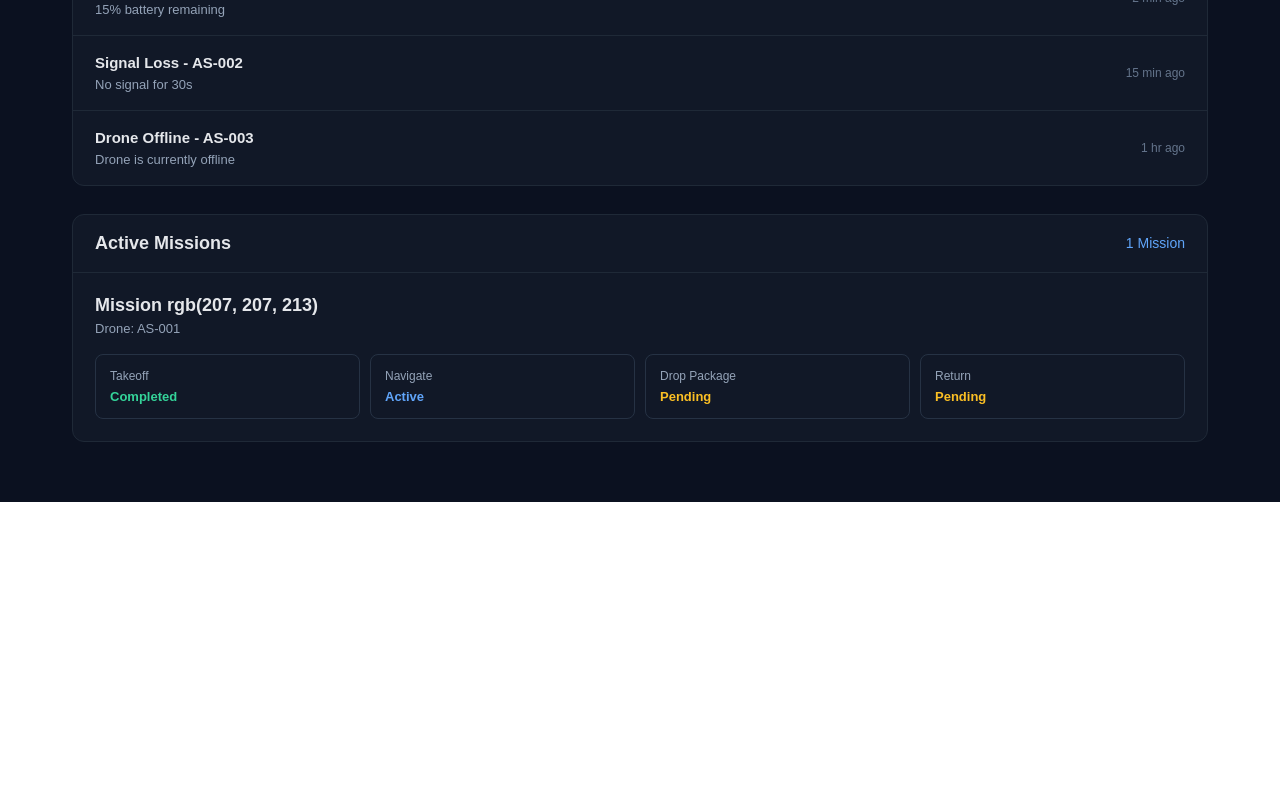
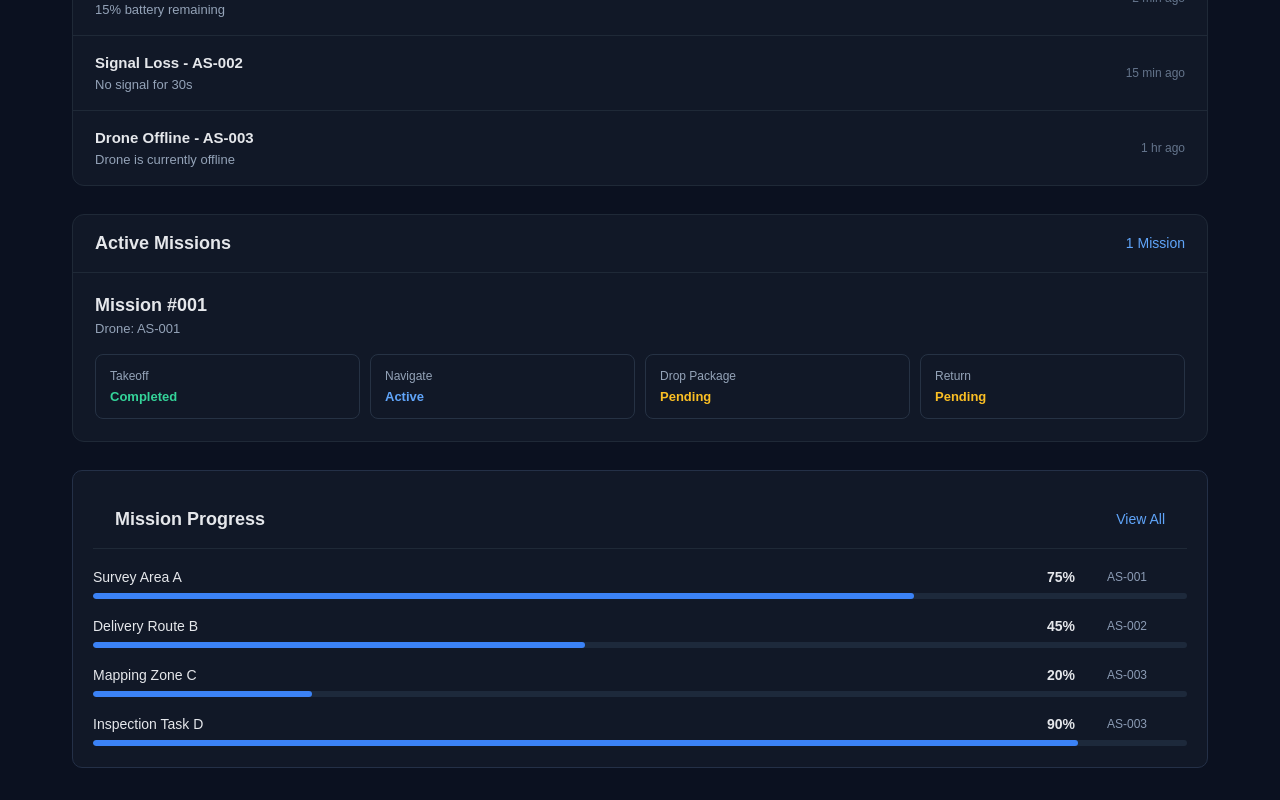
Before and after one commit to Akash9755/aerosaga-drone-mission-control, a React app in the folder frontend/: page / in a window 1280 px wide. Shown: the part 1378-2178 px from the top of the page. Before the commit the page ends 1880 px from the top, so only its background shows below. Built offline with nearby package versions, Linux system fonts and the light colour scheme; the HTML template or start-up script is replaced by a standard one.

Commit message:
Updated App

```diff
--- a/frontend/src/App.css
+++ b/frontend/src/App.css
@@ -334,3 +334,57 @@
     gap: 10px;
   }
 }
+.mission-progress {
+  margin-top: 24px;
+  padding: 20px;
+  border: 1px solid #243047;
+  border-radius: 10px;
+  background: #111827;
+}
+
+.progress-list {
+  display: flex;
+  flex-direction: column;
+  gap: 18px;
+  margin-top: 20px;
+}
+
+.progress-item {
+  display: grid;
+  grid-template-columns: 1fr 45px 80px;
+  align-items: center;
+  gap: 15px;
+}
+
+.progress-info {
+  display: contents;
+}
+
+.progress-info span {
+  font-size: 14px;
+}
+
+.progress-info strong {
+  font-size: 14px;
+}
+
+.progress-info small {
+  font-size: 12px;
+  color: #8b9bb4;
+}
+
+.progress-bar {
+  grid-column: 1 / 4;
+  height: 6px;
+  background: #1d293b;
+  border-radius: 10px;
+  overflow: hidden;
+  margin-top: -8px;
+}
+
+.progress-fill {
+  height: 100%;
+  border-radius: 10px;
+  background: #3b82f6;
+  transition: width 0.3s ease;
+}
--- a/frontend/src/App.jsx
+++ b/frontend/src/App.jsx
@@ -24,12 +24,61 @@ function App() {
             location: 'Tumakuru',
         },
     ]
+    const alerts = [
+      {
+        title: "Low Battery - AS-003",
+        message: "15% battery remaining",
+        time: "2 min ago",
+      },
+      {
+        title: "Signal Loss - AS-002",
+        message: "No signal for 30s",
+        time: "15 min ago",
+      },
+      {
+        title: "Drone Offline - AS-003",
+        message: "Drone is currently offline",
+        time: "1 hr ago",
+      },
+    ];
+    const missions = [
+      {
+        id: "Mission #001",
+        drone: "AS-001",
+        takeoff: "Completed",
+        navigate: "Active",
+        dropPackage: "Pending",
+        returnStatus: "Pending",
+      },
+    ];
+    const missionProgress = [
+      {
+        name: "Survey Area A",
+        progress: 75,
+        drone: "AS-001",
+      },
+      {
+        name: "Delivery Route B",
+        progress: 45,
+        drone: "AS-002",
+      },
+      {
+        name: "Mapping Zone C",
+        progress: 20,
+        drone: "AS-003",
+      },
+      {
+        name: "Inspection Task D",
+        progress: 90,
+        drone: "AS-003",
+      },
+    ];
     const totalDrones = drones.length;
 
     const onlineDrones = drones.filter(
       (drone) => drone.status === "Online",
     ).length;
-    const missions = []
+
 
     return (
       <div className="app">
@@ -57,7 +106,7 @@ function App() {
           <section className="stats">
             <div className="stat-card">
               <span>Total Drones</span>
-              <strong>{drones.length}</strong>
+              <strong>{totalDrones}</strong>
             </div>
 
             <div className="stat-card">
@@ -67,9 +116,7 @@ function App() {
 
             <div className="stat-card">
               <span>Online Drones</span>
-              <strong>
-                {drones.filter((drone) => drone.status === "Online").length}
-              </strong>
+              <strong>{onlineDrones}</strong>
             </div>
           </section>
 
@@ -103,29 +150,16 @@ function App() {
             </div>
 
             <div className="alert-list">
-              <div className="alert-item">
+              {alerts.map((alert) => (
+                <div className="alert-item" key={alert.title}>
                   <div>
-                  <h4>Low Battery - AS-003</h4>
-                  <p>15% battery remaining</p>
-                </div>
-                <span>2 min ago</span>
+                    <h4>{alert.title}</h4>
+                    <p>{alert.message}</p>
                   </div>
 
-              <div className="alert-item">
-                <div>
-                  <h4>Signal Loss - AS-002</h4>
-                  <p>No signal for 30s</p>
+                  <span>{alert.time}</span>
                 </div>
-                <span>15 min ago</span>
-              </div>
-
-              <div className="alert-item">
-                <div>
-                  <h4>Drone Offline - AS-003</h4>
-                  <p>Drone is currently offline</p>
-                </div>
-                <span>1 hr ago</span>
-              </div>
+              ))}
             </div>
           </section>
 
@@ -135,33 +169,60 @@ function App() {
               <span>1 Mission</span>
             </div>
 
-            <div className="mission-card">
+            {missions.map((mission) => (
+              <div className="mission-card" key={mission.id}>
                 <div className="mission-info">
-                <h4>Mission rgb(207, 207, 213)</h4>
-                <p>Drone: AS-001</p>
+                  <h4>{mission.id}</h4>
+                  <p>Drone: {mission.drone}</p>
                 </div>
 
                 <div className="mission-status">
                   <div>
                     <span>Takeoff</span>
-                  <strong className="completed">Completed</strong>
+                    <strong className="completed">{mission.takeoff}</strong>
                   </div>
 
                   <div>
                     <span>Navigate</span>
-                  <strong className="active">Active</strong>
+                    <strong className="active">{mission.navigate}</strong>
                   </div>
 
                   <div>
                     <span>Drop Package</span>
-                  <strong className="pending">Pending</strong>
+                    <strong className="pending">{mission.dropPackage}</strong>
                   </div>
 
                   <div>
                     <span>Return</span>
-                  <strong className="pending">Pending</strong>
+                    <strong className="pending">{mission.returnStatus}</strong>
                   </div>
                 </div>
+              </div>
+            ))}
+          </section>
+          <section className="mission-progress">
+            <div className="section-header">
+              <h3>Mission Progress</h3>
+              <span>View All</span>
+            </div>
+
+            <div className="progress-list">
+              {missionProgress.map((mission) => (
+                <div className="progress-item" key={mission.name}>
+                  <div className="progress-info">
+                    <span>{mission.name}</span>
+                    <strong>{mission.progress}%</strong>
+                    <small>{mission.drone}</small>
+                  </div>
+
+                  <div className="progress-bar">
+                    <div
+                      className="progress-fill"
+                      style={{ width: `${mission.progress}%` }}
+                    ></div>
+                  </div>
+                </div>
+              ))}
             </div>
           </section>
         </main>
```
Lines whose indentation alone changed are shown as unchanged.
